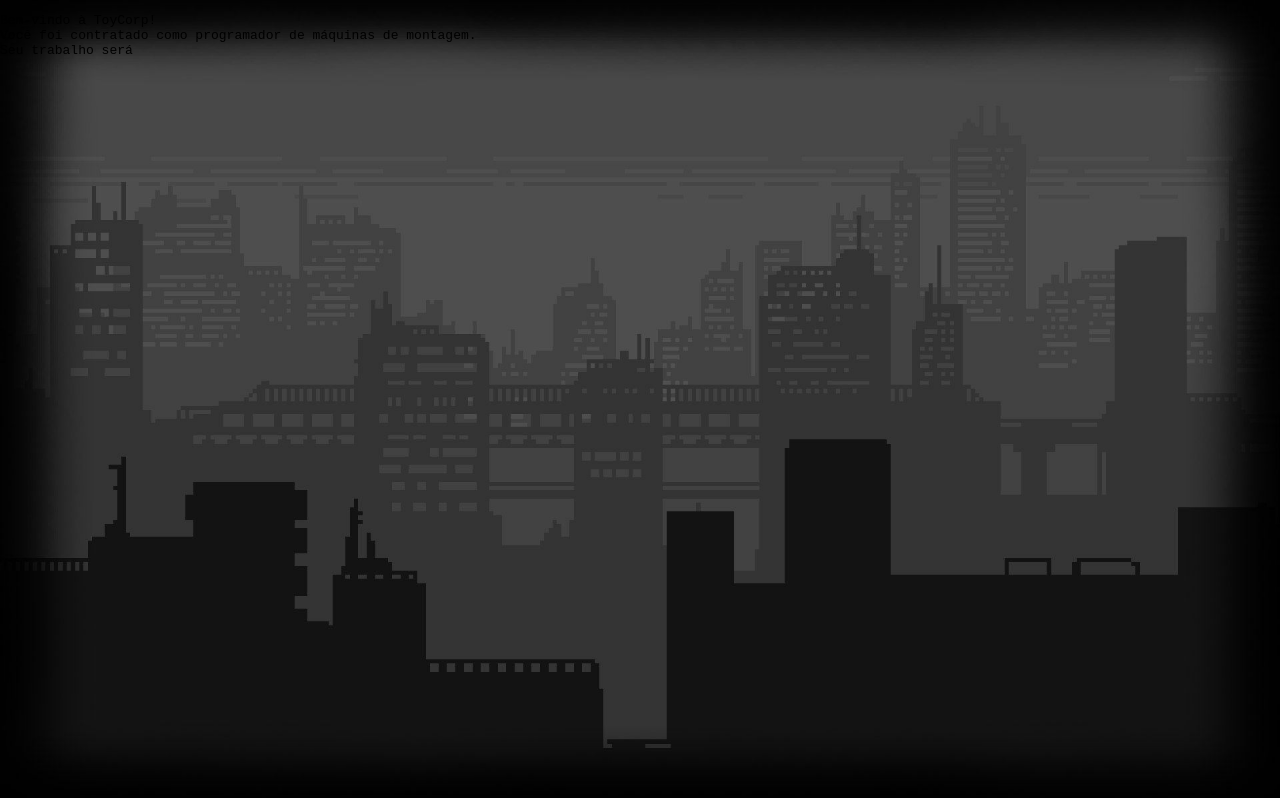
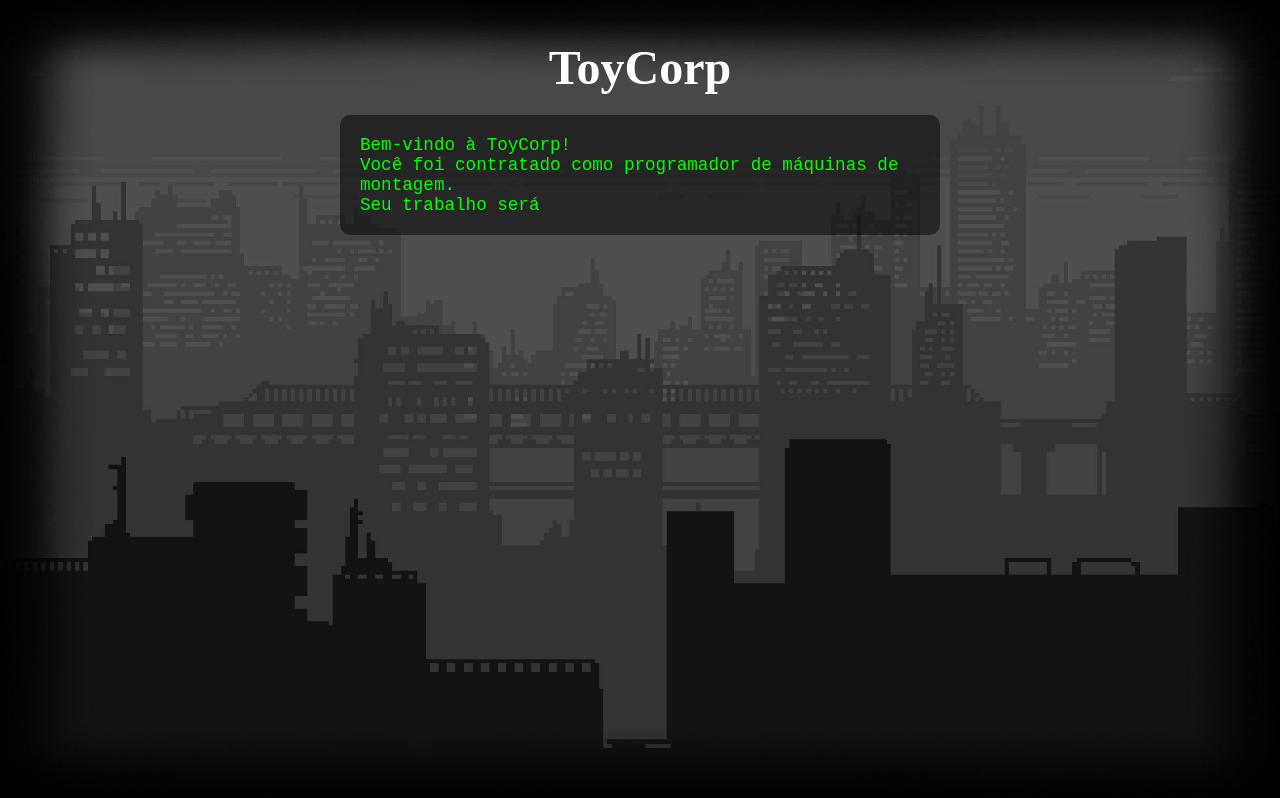
Before and after one commit to adriansgpy/Projeto-2-Trainee-frontend, an Angular app in the folder LastCommit/: page /intro in a window 1280 px wide. Built offline with nearby package versions, Linux system fonts and the light colour scheme.

Commit message:
Feat(Intro): Introdução animada
Página de introdução com animação contando a história

```diff
--- a/LastCommit/src/frontend/src/app/components/intro/intro.component.html
+++ b/LastCommit/src/frontend/src/app/components/intro/intro.component.html
@@ -1,8 +1,13 @@
 <div class="intro-container">
+
+  <h1>ToyCorp</h1>
+
   <img src="assets/bg_intro.jpg" alt="Fábrica ToyCorp" class="bg-image" />
+
   <div class="terminal-screen">
     <div class="terminal-content">
       <pre id="introText"></pre>
     </div>
   </div>
+
 </div>
--- a/LastCommit/src/frontend/src/app/components/intro/intro.component.scss
+++ b/LastCommit/src/frontend/src/app/components/intro/intro.component.scss
@@ -1,39 +1,56 @@
-/* Remove margens e paddings globais e força altura mínima */
-html, body {
-  margin: 0;
-  padding: 0;
-  width: 100%;
-  height: 100%;
-  overflow: hidden; /* remove qualquer scroll */
-}
-
-/* Container ocupando toda a tela */
 .intro-container {
-  position: fixed; /* fixa na tela inteira */
+  position: fixed;
   top: 0;
   left: 0;
   width: 100vw;
   height: 100vh;
-  margin: 0;
-  padding: 0;
-  overflow: hidden; /* garante que nada dentro cause scroll */
+  display: flex;
+  flex-direction: column;
+  align-items: center;
+  overflow: hidden;
 }
 
-/* Imagem cobrindo toda a tela */
 .bg-image {
   position: absolute;
   top: 0;
   left: 0;
   width: 100%;
   height: 100%;
-  object-fit: cover; /* cobre toda a tela mantendo proporção */
-  display: block;
+  object-fit: cover;
   z-index: -1;
 }
 
-/* Terminal sobre a imagem */
+h1 {
+  color: white;
+  margin-top: 40px;
+  margin-bottom: 20px;
+  font-size: 3rem;
+  text-align: center;
+  z-index: 1;
+}
+
 .terminal-screen {
   position: relative;
   z-index: 1;
-  /* ajuste a posição e tamanho do terminal como quiser */
+  width: 80%;
+  max-width: 600px;
+  max-height: 300px;
+  text-align: left;
+  background: rgba(0,0,0,0.5);
+  padding: 20px;
+  border-radius: 10px;
+  color: #00ff00;
+  font-family: 'Courier New', monospace;
+  font-size: 1.1rem;
+  overflow-y: auto;
+  overflow-wrap: break-word;
+  box-sizing: border-box;
+  margin-bottom: 20px;
 }
+
+
+.terminal-content pre {
+  margin: 0;
+  white-space: pre-wrap;
+  word-break: break-word;
+}
--- a/LastCommit/src/frontend/src/app/components/intro/intro.component.ts
+++ b/LastCommit/src/frontend/src/app/components/intro/intro.component.ts
@@ -1,4 +1,3 @@
-
 import { Component, AfterViewInit } from '@angular/core';
 import { CommonModule } from '@angular/common';
 
@@ -18,43 +17,25 @@ export class IntroComponent implements AfterViewInit {
     "Prepare-se para entrar na fábrica e iniciar sua jornada!"
   ];
 
-  private darkLines: string[] = [
-    "ToyCorp guarda segredos que nunca deveriam ser descobertos...",
-    "Algumas máquinas não produzem brinquedos... produzem algo mais.",
-    "Funcionários que perguntam demais desaparecem misteriosamente.",
-    "O sorriso dos brinquedos esconde olhos que observam você..."
-  ];
-
   private typingSpeed: number = 50;
 
   ngAfterViewInit(): void {
-
     this.typeText(this.textLines, 'introText', 0, 0);
-    this.typeText(this.darkLines, 'darkText', 0, 0, true);
   }
 
-
-  private typeText(lines: string[], elementId: string, lineIndex: number, charIndex: number, cursed: boolean = false) {
+  private typeText(lines: string[], elementId: string, lineIndex: number, charIndex: number) {
     const pre = document.getElementById(elementId);
     if (!pre) return;
 
     if (lineIndex < lines.length) {
       const line = lines[lineIndex];
       if (charIndex < line.length) {
-        const span = document.createElement('span');
-        span.textContent = line.charAt(charIndex);
-
-        if (cursed && Math.random() < 0.2) span.classList.add('glitch-char');
-
-        pre.appendChild(span);
-        setTimeout(() => this.typeText(lines, elementId, lineIndex, charIndex + 1, cursed), this.typingSpeed);
+        pre.textContent += line.charAt(charIndex);
+        setTimeout(() => this.typeText(lines, elementId, lineIndex, charIndex + 1), this.typingSpeed);
       } else {
-        pre.appendChild(document.createElement('br'));
-        setTimeout(() => this.typeText(lines, elementId, lineIndex + 1, 0, cursed), this.typingSpeed);
+        pre.textContent += '\n';
+        setTimeout(() => this.typeText(lines, elementId, lineIndex + 1, 0), this.typingSpeed);
       }
-    } else if (cursed) {
-
-      pre.parentElement?.classList.add('dark-glitch-mode');
     }
   }
 }
```
